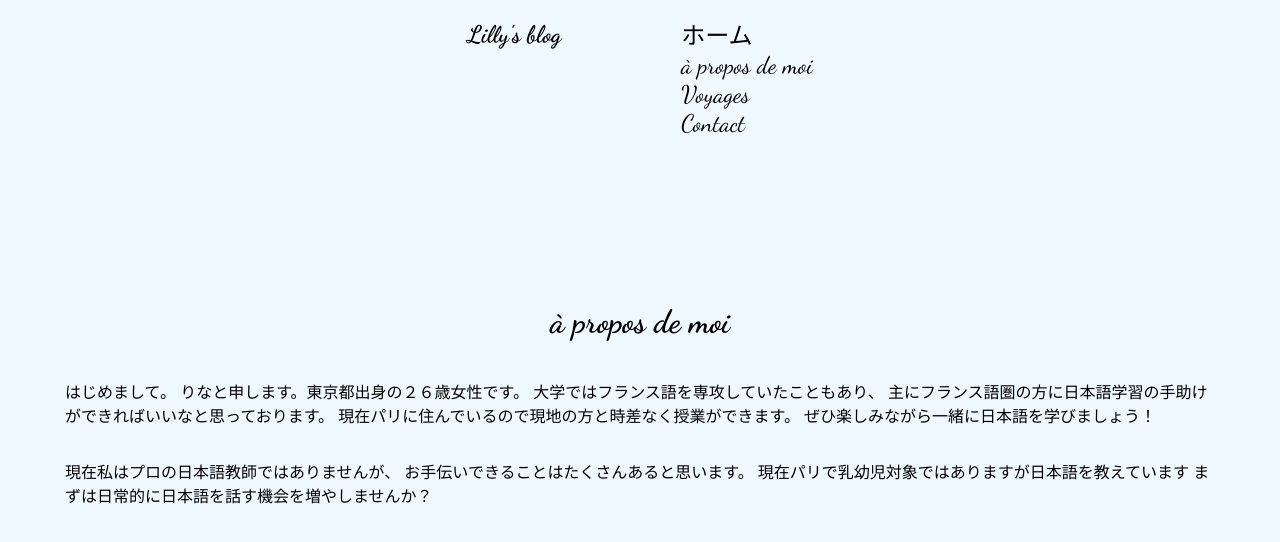
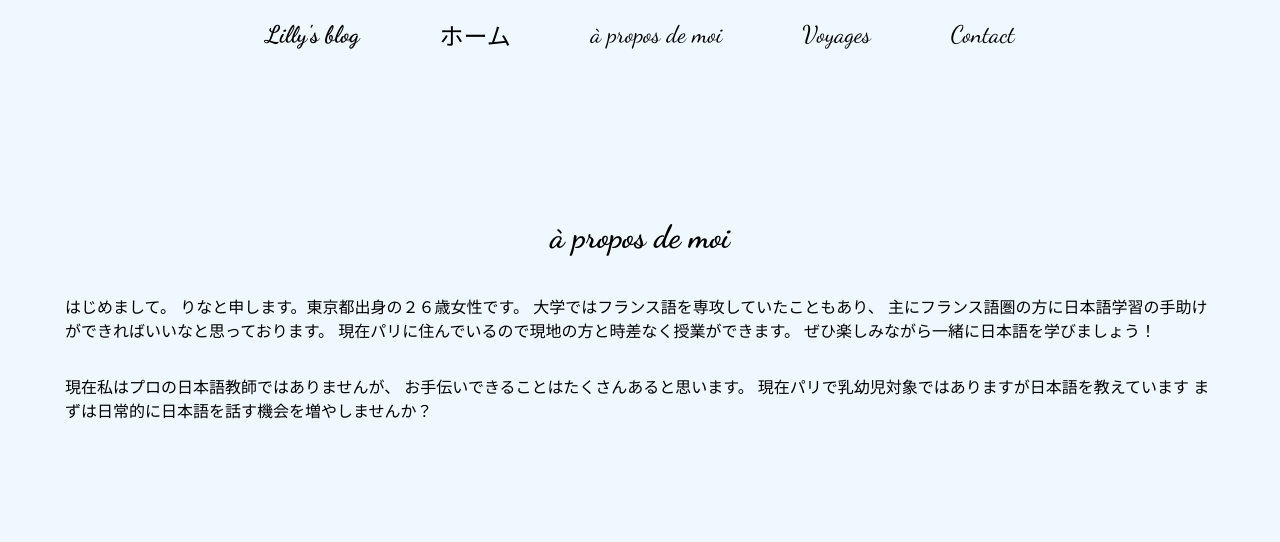
Before and after one commit to Stephanefy/r-s-blog, a Next.js app in the folder web/: page /about in a window 1280 px wide. Shown: the top 542 px of the page. Built offline with nearby package versions, Linux system fonts and the light colour scheme.

Commit message:
removed defective blogpost in sanity studio

```diff
--- a/web/components/Header.tsx
+++ b/web/components/Header.tsx
@@ -149,16 +149,13 @@ export default function Header() {
         windowWidth={width ? width : 0}
         isOpen={isOpen}
         >
-        <ul>
         {navLinks.map((link, index) => {
           return (
-            // eslint-disable-next-line react/jsx-key
               <Link key={link.id} href={link.path} passHref>
                 <ListItem key={link.id} className="nav-item">{link.name}</ListItem>
               </Link>
           );
         })}
-        </ul>
       </NavBar>
       <Hamburger
         id="hamburger"
```
